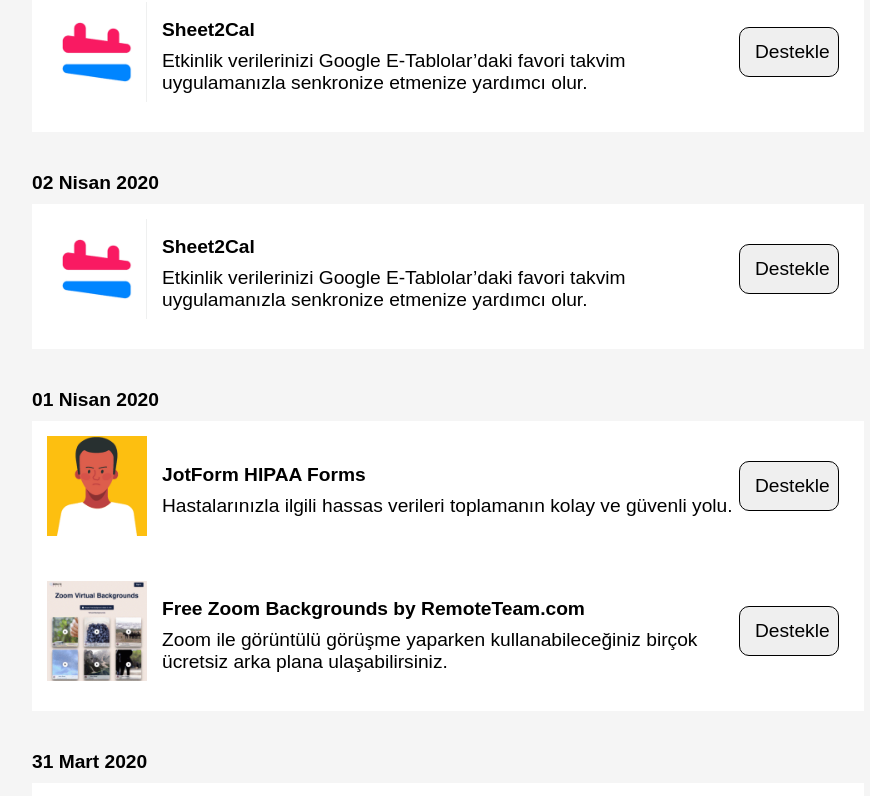
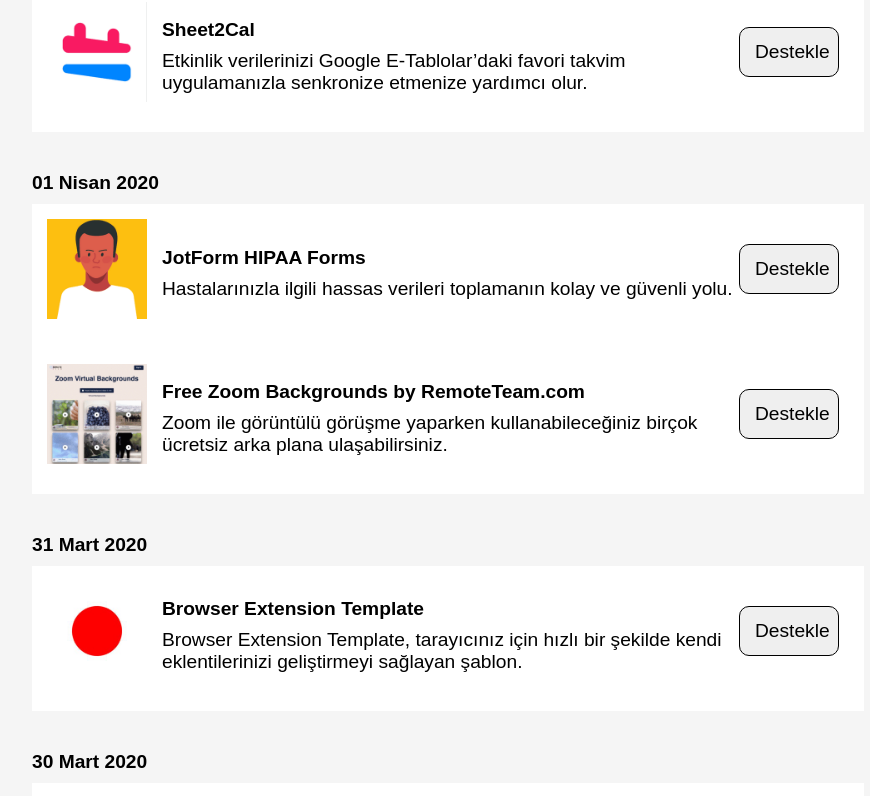
Before and after one commit to ProductHuntTurkey/producthuntturkey, a React (Create React App) app: page / in a window 1280 px wide. Shown: the part 845-1641 px from the top of the page, without its empty margins (192-1062 px from the left). Built offline with nearby package versions, Linux system fonts and the light colour scheme.

Commit message:
data.json içerisinde bulunan hatalar giderildi ve Pictures component güncellendi

```diff
--- a/src/components/Pictures.js
+++ b/src/components/Pictures.js
@@ -73,3 +73,4 @@
 exports.screenshottracker = require('../data/images/screenshottracker.jpeg');
 exports.thripy = require('../data/images/thripy.gif');
 exports.simplenote = require('../data/images/simplenote.gif');
+exports.bestup = require('../data/images/bestup.gif');
--- a/src/data/data.json
+++ b/src/data/data.json
@@ -31,17 +31,6 @@
                     "productLink" : "https://www.producthunt.com/posts/corona-panel-v2",
                     "productPicture" : "coronapanel"
                 },
-                {
-                    "productName" : "Sheet2Cal",
-                    "productDescription" : "Etkinlik verilerinizi Google E-Tablolar’daki favori takvim uygulamanızla senkronize etmenize yardımcı olur.",
-                    "productLink" : "https://www.producthunt.com/posts/sheet2cal",
-                    "productPicture" : "sheet2cal"
-                }
-            ]
-        },
-        {
-            "productDate" : "02 Nisan 2020",
-            "ProductInfo" : [
                 {
                     "productName" : "Sheet2Cal",
                     "productDescription" : "Etkinlik verilerinizi Google E-Tablolar’daki favori takvim uygulamanızla senkronize etmenize yardımcı olur.",
@@ -351,7 +340,7 @@
             ]
         },
         {
-            "Date" : "18 Kasım 2019",
+            "productDate" : "18 Kasım 2019",
             "ProductInfo" : [
                 {
                     "productName" : "Botmake",
@@ -373,7 +362,7 @@
             ]
         },
         {
-            "Date" : "19 Eylül 2019",
+            "productDate" : "19 Eylül 2019",
             "ProductInfo" : [
                 {
                     "productName" : "Learnember",
@@ -395,7 +384,7 @@
             ]
         },
         {
-            "Date" : "02 Eylül 2019",
+            "productDate" : "02 Eylül 2019",
             "ProductInfo" : [
                 {
                     "productName" : "Social Media Tools Comparison",
```
